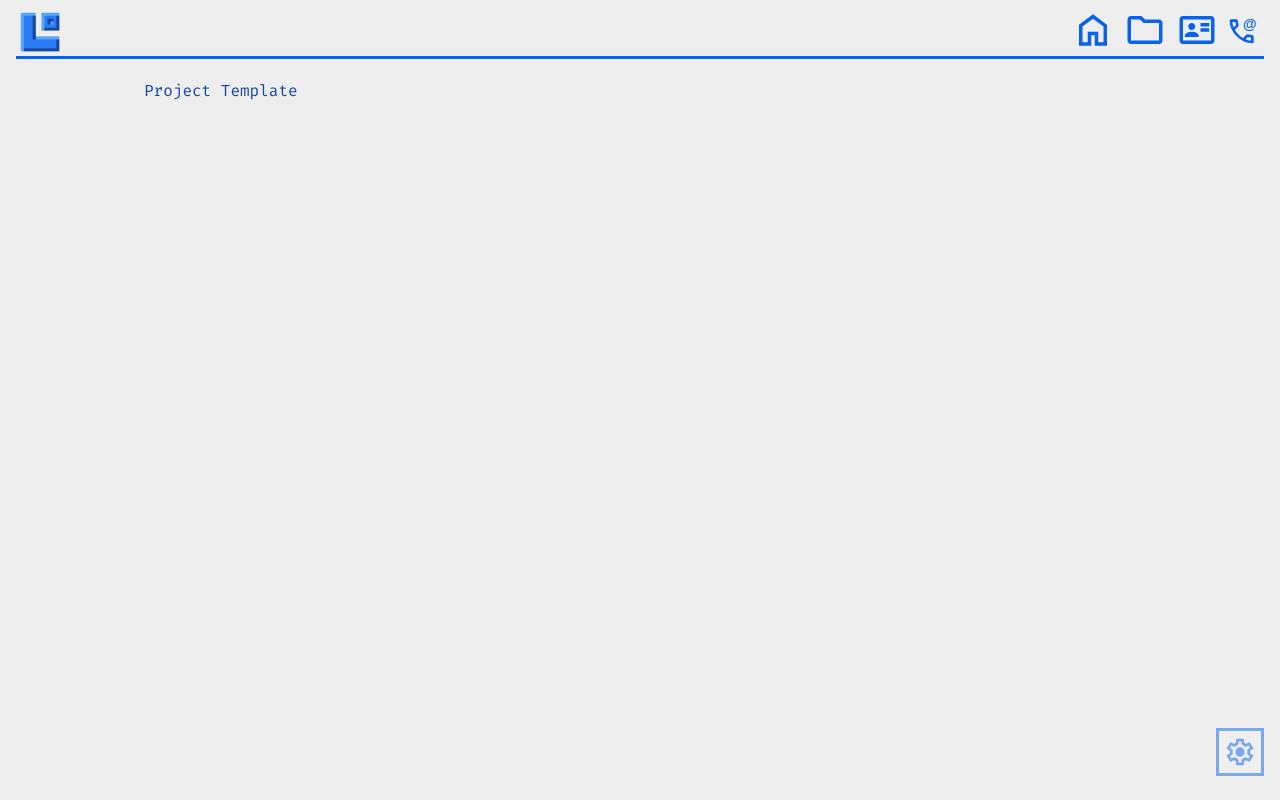
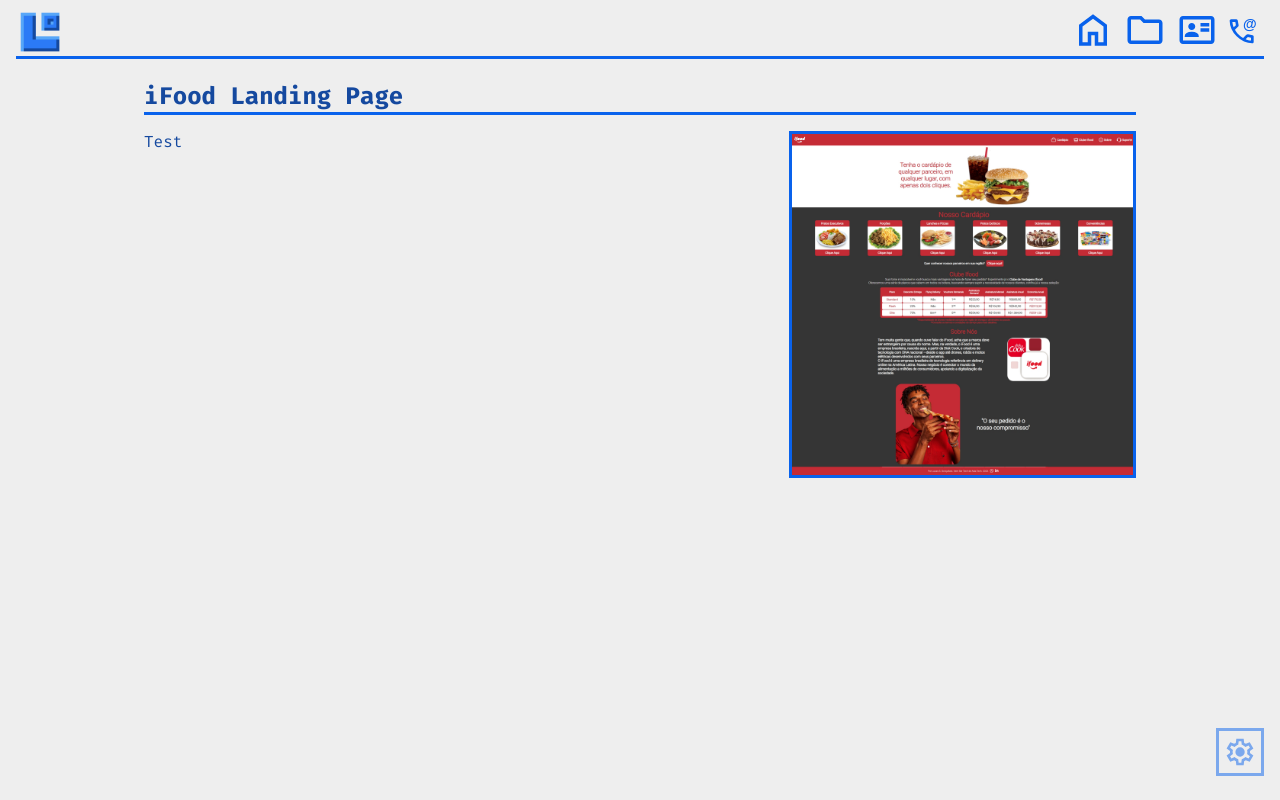
Before and after one commit to lukesgon/newportfolio, a React (Vite) app: page /portfolio/0 in a window 1280 px wide. Built offline with nearby package versions, Linux system fonts and the light colour scheme.

Commit message:
update of components and width correction.

```diff
--- a/src/components/box/Article/index.tsx
+++ b/src/components/box/Article/index.tsx
@@ -29,6 +29,8 @@
   height: ${props=> props.$height && props.$height || 'fit-content'};
   background-color: ${props=> props.$backgroundColor && props.$backgroundColor || 'inherit'};
   color: ${props=> props.$color && props.$color || 'inherit'};
+  max-width: 100%;
+
   ${props=> props.$custom && props.$custom}
 `
 
--- a/src/components/box/Main/index.tsx
+++ b/src/components/box/Main/index.tsx
@@ -11,8 +11,8 @@
   align-items: start;
 
   width: 1024px;
+  max-width: 100%;
 
-  max-width: 100dvw;
 
   padding: 5rem 1rem;
 
--- a/src/components/box/ProjectSection/index.tsx
+++ b/src/components/box/ProjectSection/index.tsx
@@ -38,7 +38,7 @@
         $padding="1rem 0"
         $width="100%"
         $custom="flex-wrap: wrap; gap:24px;"
-        $justify="space-around"
+        $justify="center"
       >
         {children}
       </Section>
--- a/src/components/box/Section/index.tsx
+++ b/src/components/box/Section/index.tsx
@@ -29,6 +29,7 @@
   height: ${props=> props.$height && props.$height || 'fit-content'};
   background-color: ${props=> props.$backgroundColor && props.$backgroundColor || 'inherit'};
   color: ${props=> props.$color && props.$color || 'inherit'};
+  max-width: 100%;
   ${props=> props.$custom && props.$custom};
 `
 
--- a/src/content/Projects/index.json
+++ b/src/content/Projects/index.json
@@ -3,7 +3,8 @@
     "id":"0",
     "name":"iFood Landing Page",
     "description":"iFoodProject",
-    "img":"./src/img/projects/vanilla/iFoodLandingPage.png",
+    "fullDescription":"",
+    "img":"/src/img/projects/vanilla/iFoodLandingPage.png",
     "imgAlt":"Preview iFood Landing Page",
     "techs":["HTML", "CSS"],
     "repo": "https://github.com/lukesgon/ifood-project-page",
--- a/src/locales/enus.json
+++ b/src/locales/enus.json
@@ -15,6 +15,6 @@
   "portfolioHeader": "My Projects",
   "vanillaJSDescription":"Section dedicated to my projects using basic technologies such as HTML, CSS, and JavaScript.",
   "projectDetails": "Click for more Details",
-    "unknownProject":"Projeto não encontrado.",
+    "unknownProject":"Unkown Project.",
     "iFoodProject":"This project was developed during the Front-End Development track of the Ada.Tech course."
 }
--- a/src/pages/Header/index.tsx
+++ b/src/pages/Header/index.tsx
@@ -33,6 +33,13 @@
   background-color: ${props=> props.$theme.colors.background};
 `
 
+const StyledOutlet = styled(Outlet)`
+  width: 100%;
+  height: fit-content;
+
+  max-width: 100dvw;
+`
+
 const Header = ()=> {
   const [settingsOpen, setSettingsOpen] = useState(false);
   const {$theme} = useThemeContext();
@@ -47,7 +54,7 @@
         <ImgBox src={Logo} alt='Page Logo' $width="3rem" $height="3rem"/>
         <NavBar />
       </StyledHeader>
-      <Outlet />
+      <StyledOutlet />
       <SettingButton $isActive={settingsOpen} onClick={handleSettings} $theme={$theme}/>
       {settingsOpen && createPortal(<SettingBox />, document.body)}
     </>
--- a/src/pages/Portfolio/index.tsx
+++ b/src/pages/Portfolio/index.tsx
@@ -27,7 +27,7 @@
       <StyledHeader $theme={$theme}>{library.portfolioHeader}</StyledHeader>
       <ProjectSection title="Front-End" sub="vanilla.js">
         <i>{library.vanillaJSDescription}</i>
-        <Section $direction="row">
+        <Section $direction="row" $justify="center" $width="100%" $custom="max-width: 100%;">
           <ProjectSpreader projects={Projects}/>
         </Section>
       </ProjectSection>
--- a/src/pages/ProjectDetail/index.tsx
+++ b/src/pages/ProjectDetail/index.tsx
@@ -2,6 +2,8 @@
 import { useParams } from "react-router-dom";
 import projects from '../../content/Projects/index.json';
 import { useLang } from "../../contexts/LangContext";
+import Section from "../../components/box/Section";
+import ImgBox from "../../components/box/ImgBox";
 
 const ProjectDetail = ()=> {
   const {library} = useLang();
@@ -10,13 +12,25 @@
 
   if (!project) {
     return(
+      <Main>
       <p>{library.unknownProject}</p>
+      </Main>
     )
   };
 
   return(
     <Main>
-      Project Template
+      <Section $width='100%'$custom="border-bottom: solid 3px var(--color-3);">
+        <h1>{project.name}</h1>
+      </Section>
+      <Section $direction="row" $width="100%" $padding="1rem 0" $custom="flex-wrap: wrap;">
+        <Section $width="65%">
+          Test
+        </Section>
+        <Section $width="35%">
+          <ImgBox src={project.img} alt="" $width="100%" $height="auto" $custom="border: solid 3px var(--color-3)"/>
+        </Section>
+      </Section>
     </Main>
   )
 };
```
